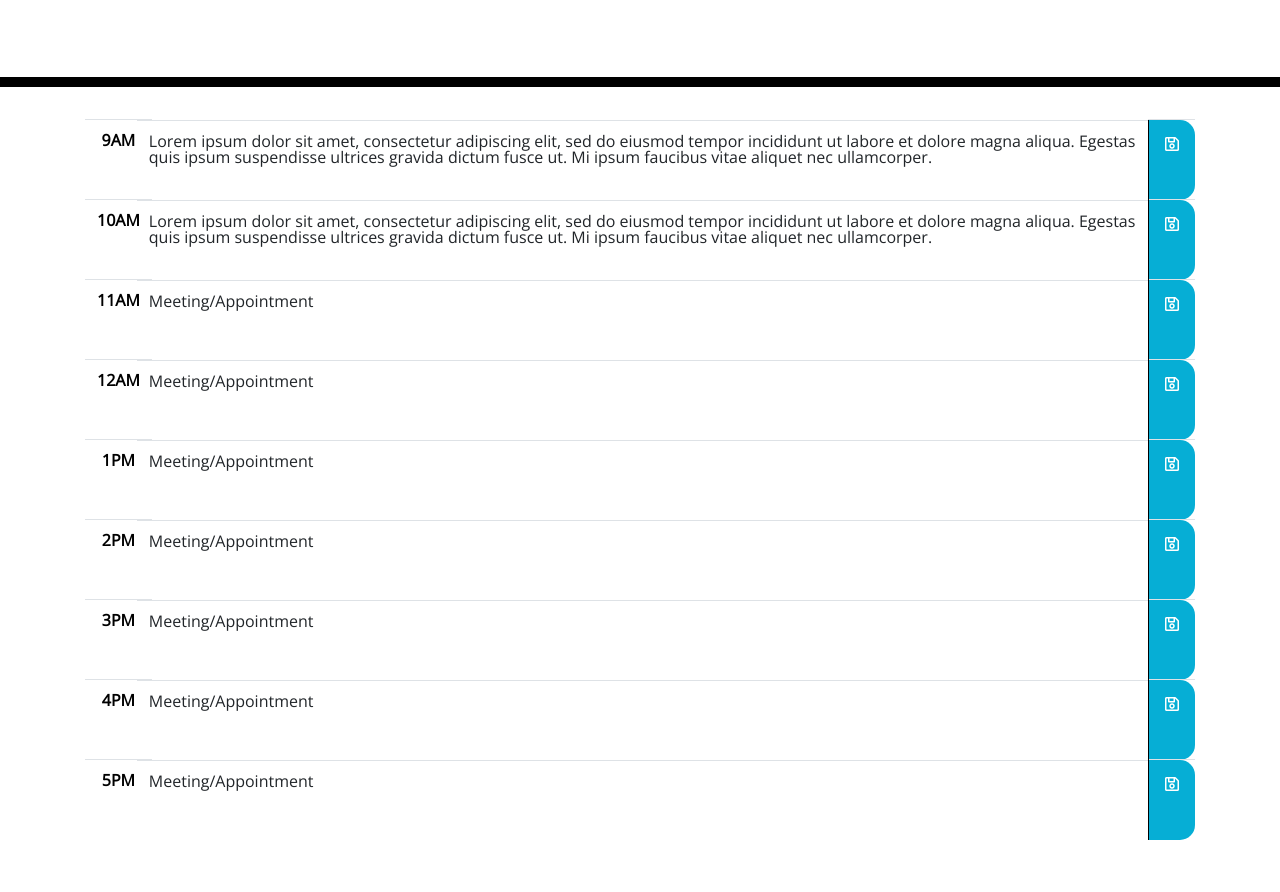
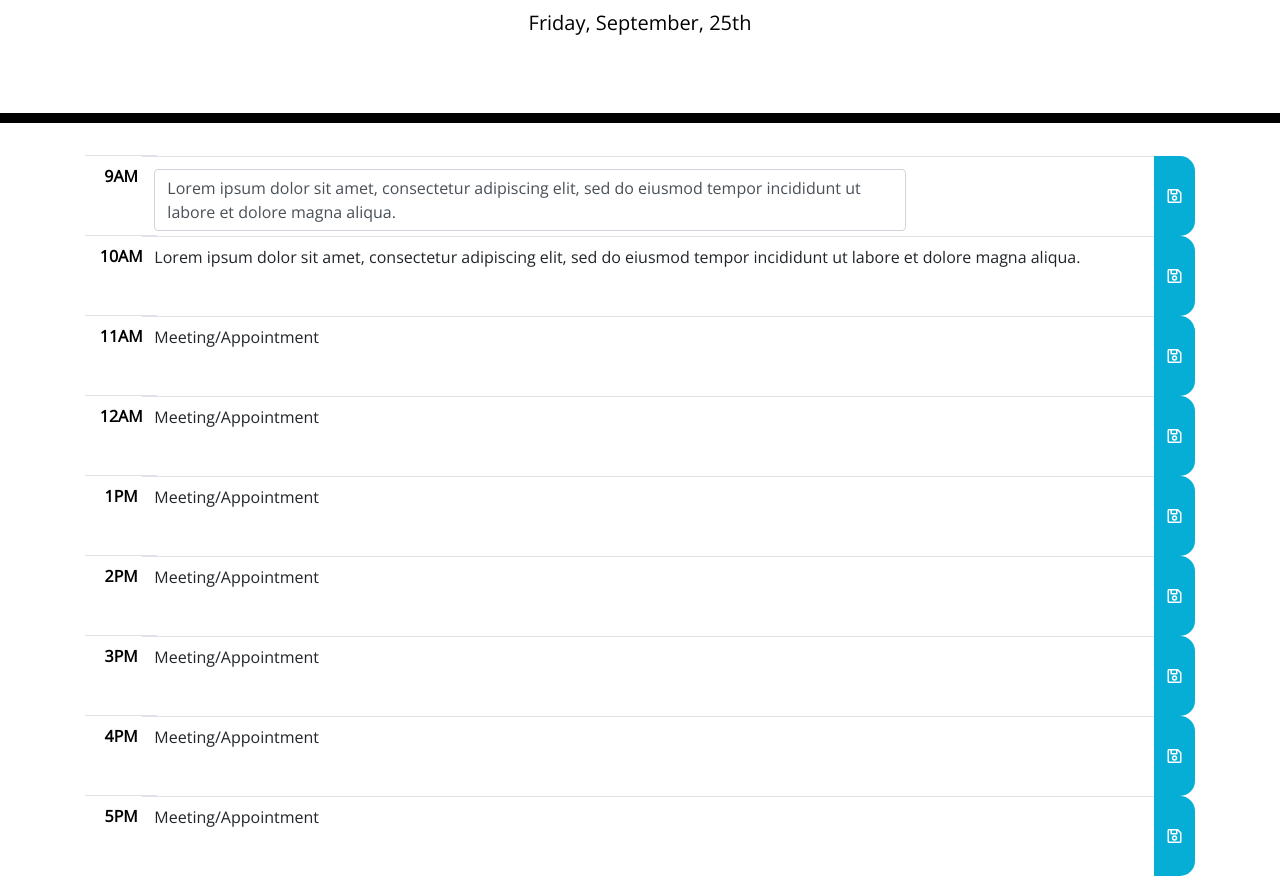
Before and after one commit to engrebecca/day-planner, a plain HTML site: page index.html in a window 1280 px wide. Shown: the part 181-1073 px from the top of the page. Before the commit the page ends 1037 px from the top, so only its background shows below. Drawn offline with nearby package versions, Linux system fonts and the light colour scheme.

Commit message:
Add pseudocode for JS file

```diff
--- a/index.html
+++ b/index.html
@@ -19,6 +19,7 @@
       rel="stylesheet"
     />
     <link rel="stylesheet" href="style.css" />
+    <source>
     <title>Work Day Scheduler</title>
   </head>
 
@@ -34,48 +35,52 @@
         <tbody>
           <tr>
             <th scope="row" class="hour time-block">9AM</th>
-            <td class="w-80 row">Lorem ipsum dolor sit amet, consectetur adipiscing elit, sed do eiusmod tempor incididunt ut labore et dolore magna aliqua. Egestas quis ipsum suspendisse ultrices gravida dictum fusce ut. Mi ipsum faucibus vitae aliquet nec ullamcorper.</td>
-            <td class="text-center px-3 py-3 saveBtn"><i class="far fa-save "></i></td>
+            <td class="w-80 row eventblock">
+              <div class="input-group w-75" id="time9">
+                <textarea class="form-control" aria-label="With textarea">Lorem ipsum dolor sit amet, consectetur adipiscing elit, sed do eiusmod tempor incididunt ut labore et dolore magna aliqua.</textarea>
+              </div>
+            </td>
+            <td class="text-center align-middle saveBtn border-0"><i class="far fa-save "></i></td>
           </tr>
           <tr>
             <th scope="row" class="hour time-block">10AM</th>
-            <td class="w-80 row">Lorem ipsum dolor sit amet, consectetur adipiscing elit, sed do eiusmod tempor incididunt ut labore et dolore magna aliqua. Egestas quis ipsum suspendisse ultrices gravida dictum fusce ut. Mi ipsum faucibus vitae aliquet nec ullamcorper.</td>
-            <td class="text-center px-3 py-3 saveBtn"><i class="far fa-save "></i></td>
+            <td class="w-80 row eventblock" id="time10">Lorem ipsum dolor sit amet, consectetur adipiscing elit, sed do eiusmod tempor incididunt ut labore et dolore magna aliqua.</td>
+            <td class="text-center align-middle saveBtn border-0"><i class="far fa-save "></i></td>
           </tr>
           <tr>
             <th scope="row" class="hour time-block">11AM</th>
-            <td class="w-80 row">Meeting/Appointment</td>
-            <td class="text-center px-3 py-3 saveBtn"><i class="far fa-save "></i></td>
+            <td class="w-80 row eventblock" id="time11">Meeting/Appointment</td>
+            <td class="text-center align-middle saveBtn border-0"><i class="far fa-save "></i></td>
           </tr>
           <tr>
             <th scope="row" class="hour time-block">12AM</th>
-            <td class="w-80 row">Meeting/Appointment</td>
-            <td class="text-center px-3 py-3 saveBtn"><i class="far fa-save "></i></td>
+            <td class="w-80 row eventblock" id="time12">Meeting/Appointment</td>
+            <td class="text-center align-middle saveBtn border-0"><i class="far fa-save "></i></td>
           </tr>
           <tr>
             <th scope="row" class="hour time-block">1PM</th>
-            <td class="w-80 row">Meeting/Appointment</td>
-            <td class="text-center px-3 py-3 saveBtn"><i class="far fa-save "></i></td>
+            <td class="w-80 row eventblock" id="time13">Meeting/Appointment</td>
+            <td class="text-center align-middle saveBtn border-0"><i class="far fa-save "></i></td>
           </tr>
           <tr>
             <th scope="row" class="hour time-block">2PM</th>
-            <td class="w-80 row">Meeting/Appointment</td>
-            <td class="text-center px-3 py-3 saveBtn"><i class="far fa-save "></i></td>
+            <td class="w-80 row eventblock" id="time14">Meeting/Appointment</td>
+            <td class="text-center align-middle saveBtn border-0"><i class="far fa-save "></i></td>
           </tr>
           <tr>
             <th scope="row" class="hour time-block">3PM</th>
-            <td class="w-80 row">Meeting/Appointment</td>
-            <td class="text-center px-3 py-3 saveBtn"><i class="far fa-save "></i></td>
+            <td class="w-80 row eventblock" id="time15">Meeting/Appointment</td>
+            <td class="text-center align-middle saveBtn border-0"><i class="far fa-save "></i></td>
           </tr>
           <tr>
             <th scope="row" class="hour time-block">4PM</th>
-            <td class="w-80 row">Meeting/Appointment</td>
-            <td class="text-center px-3 py-3 saveBtn"><i class="far fa-save "></i></td>
+            <td class="w-80 row eventblock" id="time16">Meeting/Appointment</td>
+            <td class="text-center align-middle saveBtn border-0"><i class="far fa-save "></i></td>
           </tr>
           <tr>
             <th scope="row" class="hour time-block">5PM</th>
-            <td class="w-80 row">Meeting/Appointment</td>
-            <td class="text-center px-3 py-3 saveBtn"><i class="far fa-save "></i></td>
+            <td class="w-80 row eventblock" id="time17">Meeting/Appointment</td>
+            <td class="text-center align-middle saveBtn border-0"><i class="far fa-save "></i></td>
           </tr>
         </tbody>
       </table>
@@ -83,5 +88,7 @@
 
     <script src="https://code.jquery.com/jquery-3.4.1.min.js"></script>
     <script src="https://cdnjs.cloudflare.com/ajax/libs/moment.js/2.24.0/moment.min.js"></script>
+    <script src="https://momentjs.com/downloads/moment.js"></script>
+    <script src="script.js"></script>
   </body>
 </html>
--- /dev/null
+++ b/script.js
@@ -0,0 +1,33 @@
+// Displays current date at top of planner
+$("#currentDay").text(moment().format('dddd, MMMM, Do'))
+
+// Check current time and set timeblock colors
+function setPage(){
+    var timeArr = [9,10,11,12,13,14,15,16,17];
+    for (var i = 0; i < timeArr.length; i++){
+    // if timeArr[i] < current time rounded down (HH), then set respective #id.attr("class", "past")
+    // else if timeArr[i] === current time rounded down (HH), then set respective #id.attr("class", "present")
+    // else if timeArr set respective #id.attr("class", "future")
+    }
+
+    // get object from local storage and JSON parse
+}
+console.log(moment().format("HH"));
+setPage();
+
+// When timeblock clicked, an event/appt can be entered
+// $(".eventblock").on("click", function(){
+//     console.log("Eventblock clicked");
+// })
+
+var eventOb = {};
+// When save button clicked, saves event text to local storage
+$(".saveBtn").on("click", function(){
+    var eventTime = $(this).prev().prev().html();
+    console.log(eventTime);
+    eventOb.eventTime = $(this).prev().html();
+    console.log(eventOb);
+
+    eventTime = $(this).prev().html()
+    localStorage.setItem("event", eventTime);
+})
```
